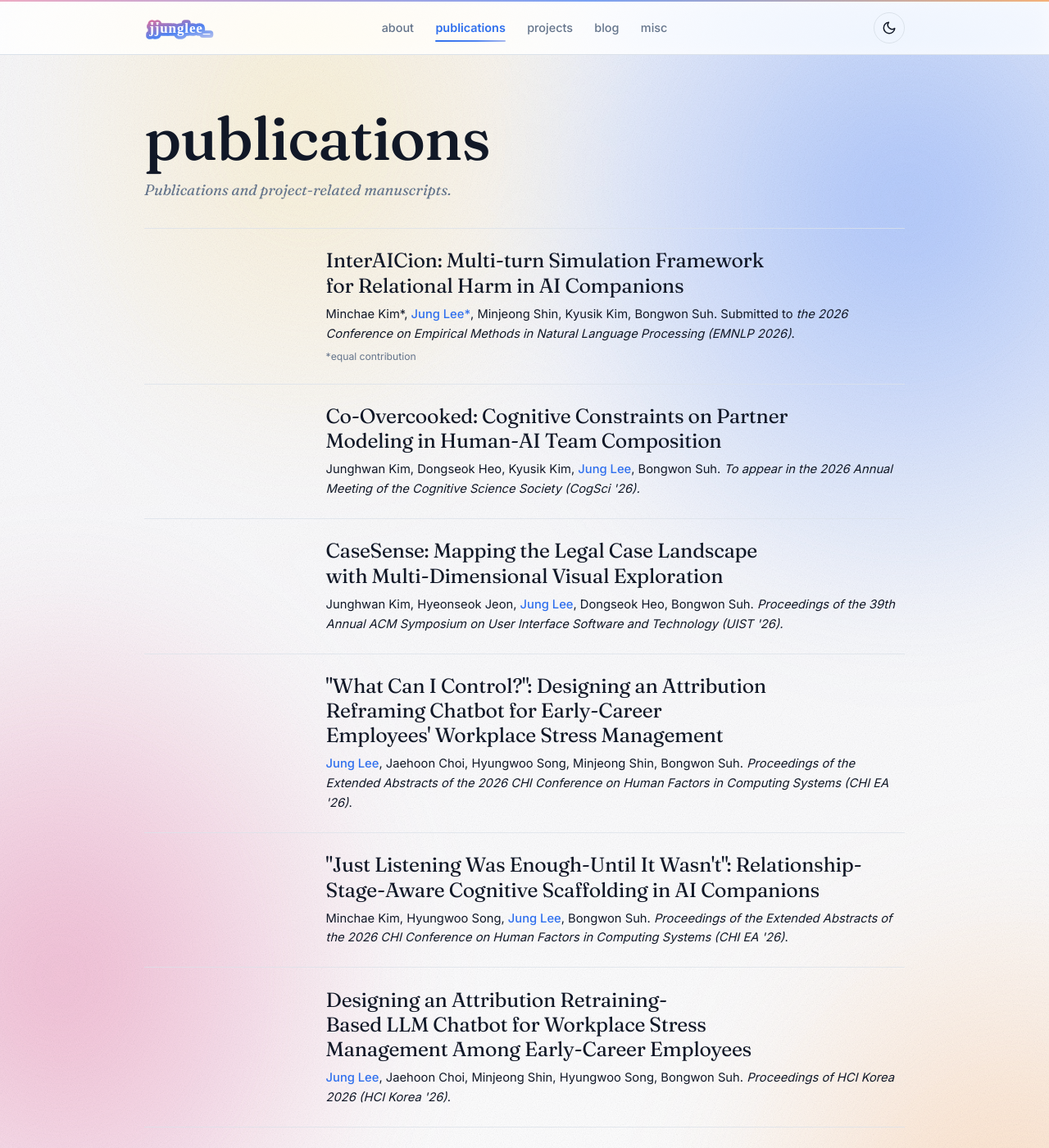
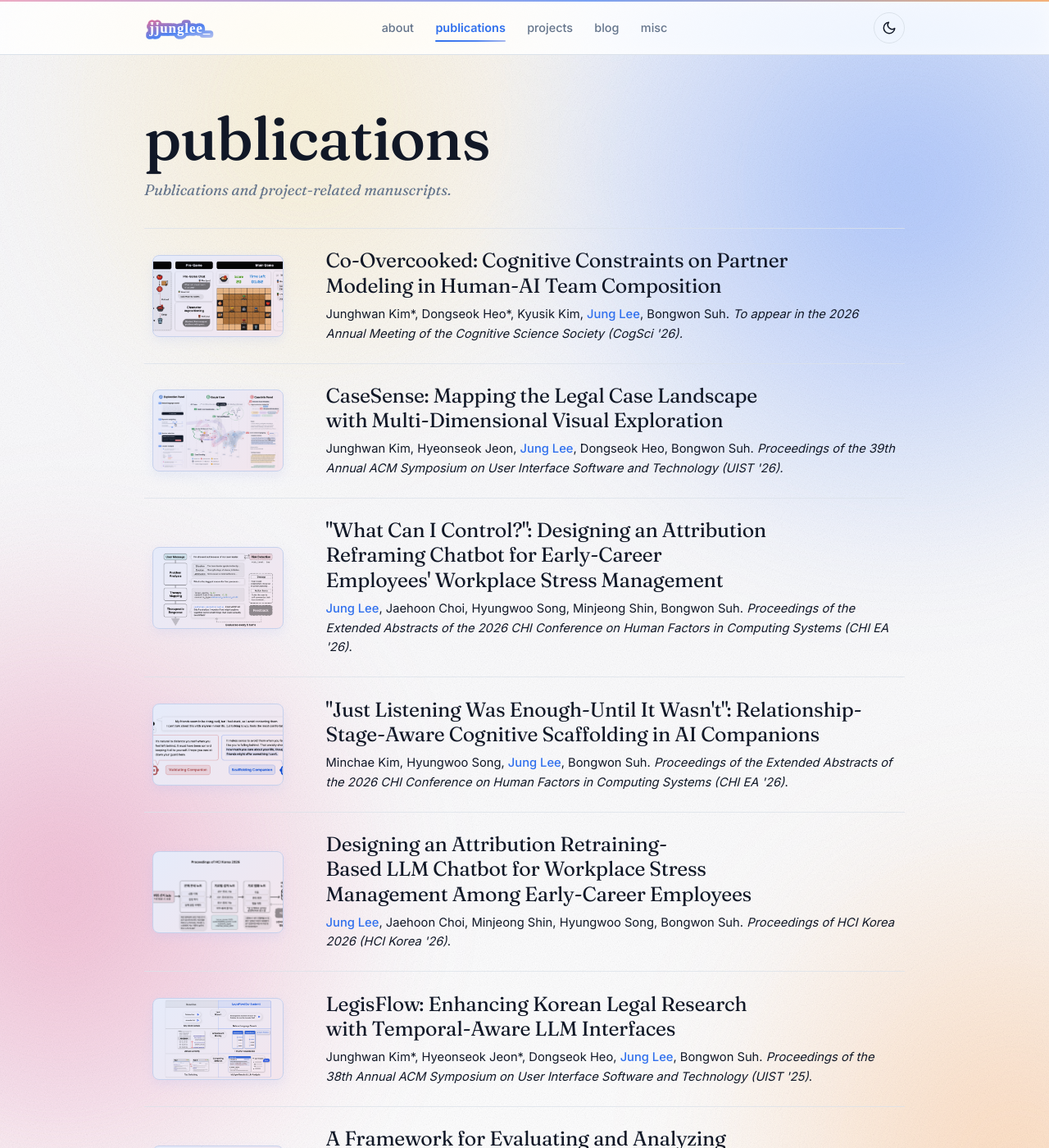
Before and after one commit to leejungp2/leejungp2.github.io, a Jekyll site: the page built from _pages/publications.md, in a window 1280 px wide and 1400 px high. Shown: the whole window at 82% size. Built offline with Jekyll 4.4.1, drawn with Linux system fonts in a browser that asks for light colours; some of the changed text lies outside the part shown.

Commit message:
Update publication thumbnails

```diff
--- a/_pages/publications.md
+++ b/_pages/publications.md
@@ -7,57 +7,51 @@ description: Publications and project-related manuscripts.
 
 <div class="soft-list publication-list">
   <section class="soft-item">
-    <div class="publication-thumbnail" aria-hidden="true"></div>
-    <h3>InterAICion: Multi-turn Simulation Framework for Relational Harm in AI Companions</h3>
-    <p>Minchae Kim*, <span class="cv-accent">Jung Lee*</span>, Minjeong Shin, Kyusik Kim, Bongwon Suh. Submitted to <em>the 2026 Conference on Empirical Methods in Natural Language Processing (EMNLP 2026)</em>.</p>
-    <p class="publication-note">*equal contribution</p>
-  </section>
-
-  <section class="soft-item">
-    <div class="publication-thumbnail" aria-hidden="true"></div>
+    <div class="publication-thumbnail" aria-hidden="true"><img src="{{ '/assets/img/publications/coovercooked.png' | relative_url }}" alt=""></div>
     <h3>Co-Overcooked: Cognitive Constraints on Partner Modeling in Human-AI Team Composition</h3>
-    <p>Junghwan Kim, <a class="publication-author-link" href="https://www.linkedin.com/in/dongseok-heo-907133171/">Dongseok Heo</a>, <a class="publication-author-link" href="https://www.linkedin.com/in/kyusik-kim-2309892b1/">Kyusik Kim</a>, <a href="https://www.linkedin.com/in/jjung-lee/" class="cv-accent">Jung Lee</a>, Bongwon Suh. <em>To appear in the 2026 Annual Meeting of the Cognitive Science Society (CogSci '26).</em></p>
+    <p>Junghwan Kim*, <a class="publication-author-link" href="https://www.linkedin.com/in/dongseok-heo-907133171/">Dongseok Heo*</a>, <a class="publication-author-link" href="https://www.linkedin.com/in/kyusik-kim-2309892b1/">Kyusik Kim</a>, <a href="https://www.linkedin.com/in/jjung-lee/" class="cv-accent">Jung Lee</a>, Bongwon Suh. <em>To appear in the 2026 Annual Meeting of the Cognitive Science Society (CogSci '26).</em></p>
   </section>
 
   <section class="soft-item publication-card">
-    <div class="publication-thumbnail" aria-hidden="true"></div>
+    <div class="publication-thumbnail" aria-hidden="true"><img src="{{ '/assets/img/publications/casesense.png' | relative_url }}" alt=""></div>
     <h3>CaseSense: Mapping the Legal Case Landscape with Multi-Dimensional Visual Exploration</h3>
     <p>Junghwan Kim, Hyeonseok Jeon, <span class="cv-accent">Jung Lee</span>, Dongseok Heo, Bongwon Suh. <em>Proceedings of the 39th Annual ACM Symposium on User Interface Software and Technology (UIST '26).</em></p>
     <a class="publication-card-link" href="https://uist.from.so/authors/9669/PpjiLop9__pd" target="_blank" rel="noopener" aria-label="View CaseSense paper"></a>
   </section>
 
   <section class="soft-item publication-card">
-    <div class="publication-thumbnail" aria-hidden="true"></div>
+    <div class="publication-thumbnail" aria-hidden="true"><img src="{{ '/assets/img/publications/what_can_i_control.png' | relative_url }}" alt=""></div>
     <h3>"What Can I Control?": Designing an Attribution Reframing Chatbot for Early-Career Employees' Workplace Stress Management</h3>
     <p><span class="cv-accent">Jung Lee</span>, Jaehoon Choi, Hyungwoo Song, Minjeong Shin, Bongwon Suh. <em>Proceedings of the Extended Abstracts of the 2026 CHI Conference on Human Factors in Computing Systems (CHI EA '26)</em>.</p>
     <a class="publication-card-link" href="https://dl.acm.org/doi/10.1145/3772363.3798873" target="_blank" rel="noopener" aria-label="View What Can I Control? paper"></a>
   </section>
 
   <section class="soft-item publication-card">
-    <div class="publication-thumbnail" aria-hidden="true"></div>
+    <div class="publication-thumbnail" aria-hidden="true"><img src="{{ '/assets/img/publications/just_listening.png' | relative_url }}" alt=""></div>
     <h3>"Just Listening Was Enough-Until It Wasn't": Relationship-Stage-Aware Cognitive Scaffolding in AI Companions</h3>
     <p>Minchae Kim, Hyungwoo Song, <span class="cv-accent">Jung Lee</span>, Bongwon Suh. <em>Proceedings of the Extended Abstracts of the 2026 CHI Conference on Human Factors in Computing Systems (CHI EA '26)</em>.</p>
     <a class="publication-card-link" href="https://dl.acm.org/doi/10.1145/3772363.3798512" target="_blank" rel="noopener" aria-label="View Just Listening Was Enough—Until It Wasn't paper"></a>
   </section>
 
   <section class="soft-item publication-card">
-    <div class="publication-thumbnail" aria-hidden="true"></div>
+    <div class="publication-thumbnail" aria-hidden="true"><img src="{{ '/assets/img/publications/hcik_attribution.png' | relative_url }}" alt=""></div>
     <h3>Designing an Attribution Retraining-Based LLM Chatbot for Workplace Stress Management Among Early-Career Employees</h3>
     <p><span class="cv-accent">Jung Lee</span>, Jaehoon Choi, Minjeong Shin, Hyungwoo Song, Bongwon Suh. <em>Proceedings of HCI Korea 2026 (HCI Korea '26)</em>.</p>
     <a class="publication-card-link" href="https://www.dbpia.co.kr/journal/articleDetail?nodeId=NODE12745858" target="_blank" rel="noopener" aria-label="View Designing an Attribution Retraining-Based LLM Chatbot paper"></a>
   </section>
 
   <section class="soft-item publication-card">
-    <div class="publication-thumbnail" aria-hidden="true"></div>
+    <div class="publication-thumbnail" aria-hidden="true"><img src="{{ '/assets/img/publications/legisflow.png' | relative_url }}" alt=""></div>
     <h3>LegisFlow: Enhancing Korean Legal Research with Temporal-Aware LLM Interfaces</h3>
-    <p>Junghwan Kim, Hyeonseok Jeon, Dongseok Heo, <span class="cv-accent">Jung Lee</span>, Bongwon Suh. <em>Proceedings of the 38th Annual ACM Symposium on User Interface Software and Technology (UIST '25)</em>.</p>
+    <p>Junghwan Kim*, Hyeonseok Jeon*, Dongseok Heo, <span class="cv-accent">Jung Lee</span>, Bongwon Suh. <em>Proceedings of the 38th Annual ACM Symposium on User Interface Software and Technology (UIST '25)</em>.</p>
     <a class="publication-card-link" href="https://dl.acm.org/doi/10.1145/3746059.3747752" target="_blank" rel="noopener" aria-label="View LegisFlow paper"></a>
   </section>
 
   <section class="soft-item publication-card">
-    <div class="publication-thumbnail" aria-hidden="true"></div>
+    <div class="publication-thumbnail" aria-hidden="true"><img src="{{ '/assets/img/publications/political_injection.png' | relative_url }}" alt=""></div>
     <h3>A Framework for Evaluating and Analyzing the Political Orientation of Large Language Models Using Laddering Interview Techniques</h3>
-    <p>Gyochul Jang, Jaehoon Choi, Minjeong Shin, <span class="cv-accent">Jung Lee</span>, Bongwon Suh. <em>Proceedings of the KICS Conference on Artificial Intelligence (KICS AI 2025).</em></p>
+    <p>Kyochul Jang, Jaehoon Choi, Minjeong Shin, <span class="cv-accent">Jung Lee</span>, Bongwon Suh. <em>Proceedings of the KICS Conference on Artificial Intelligence (KICS AI 2025).</em></p>
     <a class="publication-card-link" href="https://scholar.google.com/scholar?oi=bibs&amp;cluster=6252816665032242407&amp;btnI=1&amp;hl=ko" target="_blank" rel="noopener" aria-label="View political orientation framework paper"></a>
   </section>
+  <p class="publication-note">*equal contribution</p>
 </div>
--- a/assets/css/main.css
+++ b/assets/css/main.css
@@ -933,7 +933,37 @@ img { max-width: 100%; height: auto; }
 .publication-thumbnail {
   grid-column: 1;
   grid-row: 1 / span 3;
-  min-height: 1px;
+  align-self: center;
+  aspect-ratio: 16 / 10;
+  overflow: hidden;
+  border-radius: var(--radius);
+  border: 1px solid color-mix(in srgb, var(--periwinkle) 42%, var(--border));
+  background: linear-gradient(135deg, #eaf0ff 0%, #f9eaf1 100%);
+  box-shadow: 0 5px 14px color-mix(in srgb, var(--periwinkle) 20%, transparent);
+}
+.publication-thumbnail img {
+  display: block;
+  width: 100%;
+  height: 100%;
+  filter: saturate(0.9) contrast(0.96);
+  mix-blend-mode: multiply;
+  object-fit: cover;
+  object-position: center;
+  transition: filter 0.2s ease;
+}
+[data-theme="dark"] .publication-thumbnail {
+  background: var(--muted);
+  border-color: var(--border);
+  box-shadow: none;
+}
+[data-theme="dark"] .publication-thumbnail img {
+  filter: none;
+  mix-blend-mode: normal;
+}
+.publication-list .soft-item:hover .publication-thumbnail img,
+.publication-list .soft-item:has(.publication-card-link:focus-visible) .publication-thumbnail img {
+  filter: none;
+  mix-blend-mode: normal;
 }
 .publication-list .soft-item h3 {
   grid-column: 2;
@@ -983,6 +1013,9 @@ img { max-width: 100%; height: auto; }
   color: var(--muted-foreground);
   font-size: 0.78rem;
   line-height: 1.35;
+}
+.publication-list > .publication-note {
+  margin: 0.8rem 0.65rem 0;
 }
 @media (max-width: 600px) {
   .publication-list .soft-item {
```
Also changed, not shown: assets/img/publications/casesense.png (added), assets/img/publications/coovercooked.png (added), assets/img/publications/hcik_attribution.png (added), assets/img/publications/just_listening.png (added), assets/img/publications/legisflow.png (added), assets/img/publications/political_injection.png (added), assets/img/publications/what_can_i_control.png (added).
